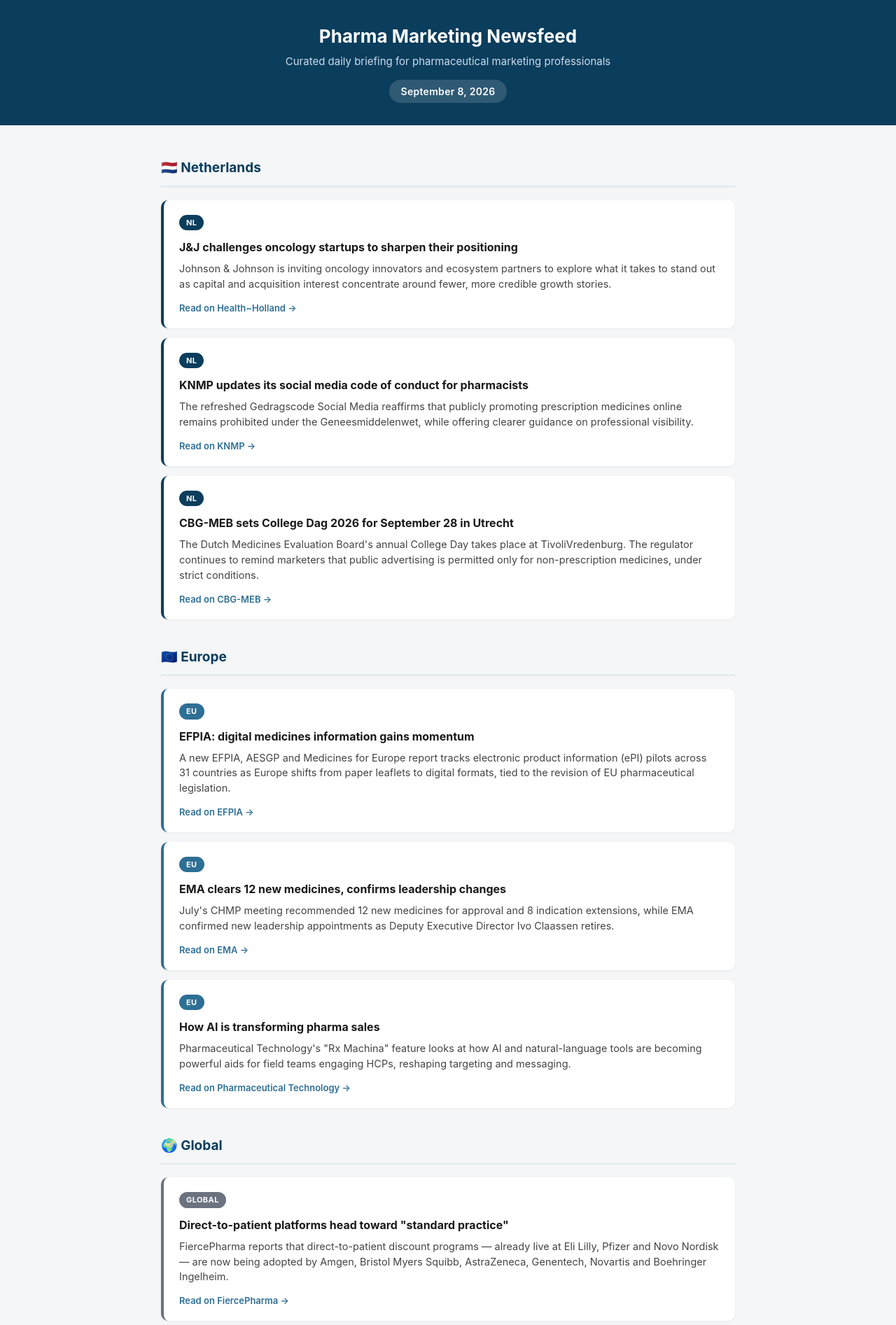
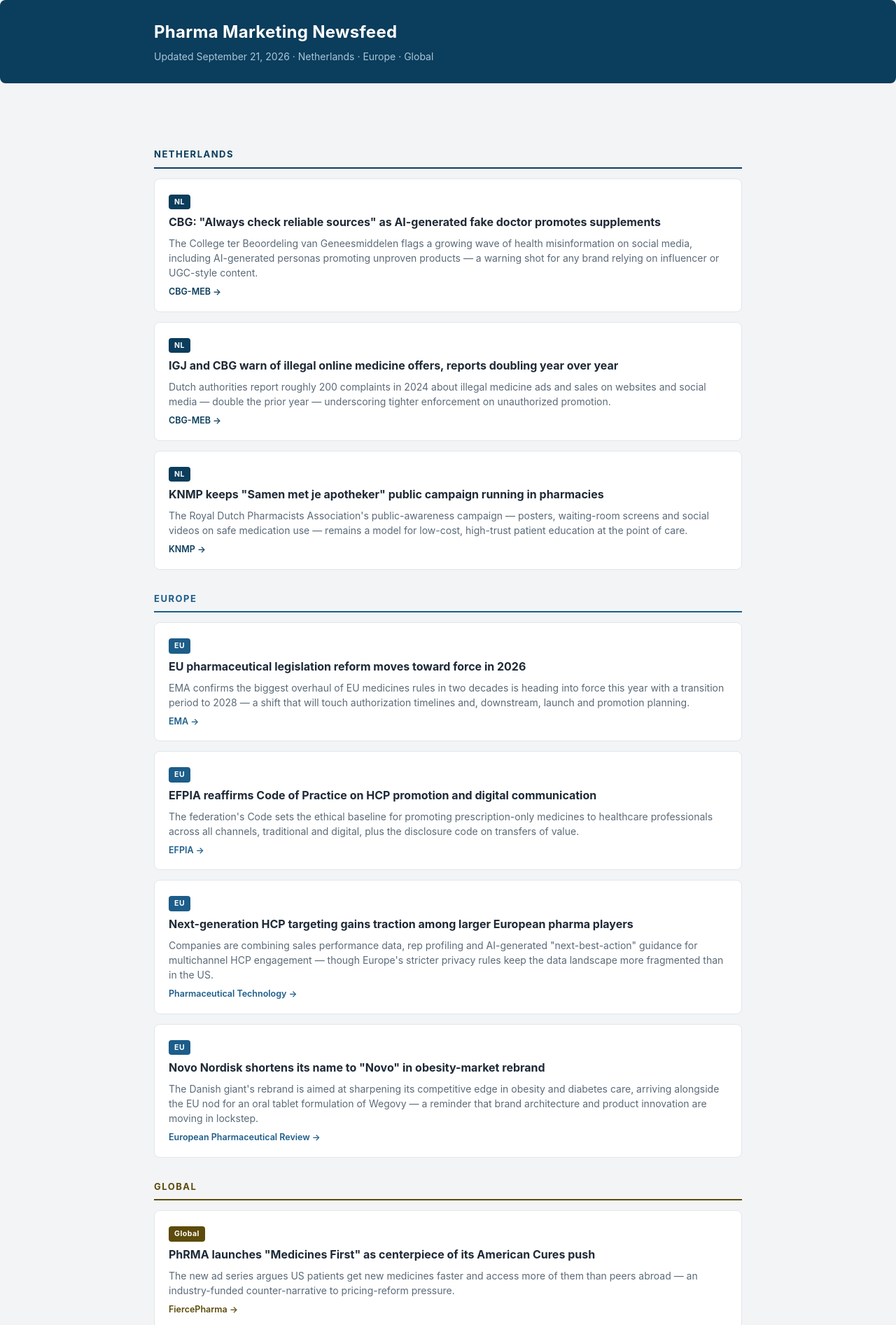
Before and after one commit to njoymarketingonline/pharma-newsfeed, a plain HTML site: page index.html in a window 1280 px wide. Shown: the top 1893 px of the page at 70% size. Drawn offline with Linux system fonts and the light colour scheme.

Commit message:
Update newsfeed 2026-09-23

```diff
--- a/index.html
+++ b/index.html
@@ -3,258 +3,227 @@
 <head>
 <meta charset="UTF-8">
 <meta name="viewport" content="width=device-width, initial-scale=1.0">
-<title>Pharma Marketing Newsfeed — September 8, 2026</title>
+<title>Pharma Marketing Newsfeed — September 21, 2026</title>
 <style>
-  :root {
-    --navy: #0b3d5c;
-    --navy-light: #2e6f95;
-    --grey: #6b7280;
-    --bg: #f4f6f8;
-    --card-bg: #ffffff;
-    --text: #2b2b2b;
-    --muted: #666666;
-    --border: #e3ecf2;
+  :root{
+    --navy:#0b3d5c;
+    --blue:#1c5d8a;
+    --gold:#5c4b0b;
+    --ink:#1f2a37;
+    --muted:#5b6a78;
+    --bg:#f2f4f6;
+    --card:#ffffff;
+    --border:#e2e7eb;
   }
   * { box-sizing: border-box; }
   body {
     margin: 0;
     font-family: -apple-system, BlinkMacSystemFont, "Segoe UI", Arial, Helvetica, sans-serif;
-    background-color: var(--bg);
-    color: var(--text);
+    background: var(--bg);
+    color: var(--ink);
     line-height: 1.5;
   }
-  header {
-    background-color: var(--navy);
-    color: #ffffff;
-    padding: 32px 24px;
-    text-align: center;
+  .wrap { max-width: 880px; margin: 0 auto; padding: 32px 20px 60px; }
+  header.site {
+    background: var(--navy);
+    color: #fff;
+    padding: 28px 20px;
+    border-radius: 8px;
+    margin-bottom: 28px;
   }
-  header h1 {
-    margin: 0 0 6px;
-    font-size: 26px;
-    font-weight: 700;
+  header.site .wrap-inner { max-width: 840px; margin: 0 auto; }
+  header.site h1 { margin: 0 0 6px 0; font-size: 24px; letter-spacing: 0.3px; }
+  header.site .date { color: #a9c6d8; font-size: 14px; }
+  h2.section-title {
+    font-size: 13px;
+    text-transform: uppercase;
+    letter-spacing: 1.5px;
+    margin: 32px 0 14px 0;
+    padding-bottom: 8px;
+    border-bottom: 2px solid var(--section-color, var(--navy));
+    color: var(--section-color, var(--navy));
   }
-  header p {
-    margin: 0;
-    color: #c9dced;
-    font-size: 15px;
+  section.nl { --section-color: var(--navy); }
+  section.eu { --section-color: var(--blue); }
+  section.global { --section-color: var(--gold); }
+  .card {
+    background: var(--card);
+    border: 1px solid var(--border);
+    border-radius: 8px;
+    padding: 18px 20px;
+    margin-bottom: 14px;
   }
-  .date-badge {
-    display: inline-block;
-    margin-top: 14px;
-    background-color: rgba(255,255,255,0.15);
-    padding: 6px 16px;
-    border-radius: 20px;
-    font-size: 14px;
-    font-weight: 600;
-    letter-spacing: 0.3px;
-  }
-  main {
-    max-width: 860px;
-    margin: 0 auto;
-    padding: 32px 20px 60px;
-  }
-  section.geo-section {
-    margin-bottom: 40px;
-  }
-  section.geo-section h2 {
-    font-size: 19px;
-    color: var(--navy);
-    border-bottom: 3px solid var(--border);
-    padding-bottom: 10px;
-    margin-bottom: 18px;
-  }
-  .card {
-    background-color: var(--card-bg);
-    border-radius: 10px;
-    padding: 18px 22px;
-    margin-bottom: 14px;
-    box-shadow: 0 1px 3px rgba(0,0,0,0.06);
-    border-left: 4px solid var(--navy);
-  }
-  .card.eu { border-left-color: var(--navy-light); }
-  .card.global { border-left-color: var(--grey); }
   .tag {
     display: inline-block;
-    font-size: 11px;
+    color: #fff;
+    font-size: 10.5px;
     font-weight: 700;
-    letter-spacing: 0.4px;
-    color: #ffffff;
-    background-color: var(--navy);
-    padding: 3px 10px;
-    border-radius: 12px;
+    letter-spacing: 0.5px;
+    padding: 3px 8px;
+    border-radius: 4px;
+    background: var(--section-color, var(--navy));
     margin-bottom: 8px;
   }
-  .card.eu .tag { background-color: var(--navy-light); }
-  .card.global .tag { background-color: var(--grey); }
-  .card h3 {
-    margin: 4px 0 8px;
-    font-size: 16px;
-    color: #1a1a1a;
-  }
-  .card p {
-    margin: 0 0 10px;
-    font-size: 14.5px;
-    color: #444;
-  }
-  .card a {
-    font-size: 13px;
-    color: var(--navy-light);
-    text-decoration: none;
-    font-weight: 600;
-  }
-  .card a:hover { text-decoration: underline; }
+  .card h3 { margin: 0 0 8px 0; font-size: 16px; line-height: 1.35; }
+  .card h3 a { color: var(--ink); text-decoration: none; }
+  .card h3 a:hover { text-decoration: underline; }
+  .card p { margin: 0 0 8px 0; font-size: 14px; color: var(--muted); }
+  .card .src { font-size: 12.5px; }
+  .card .src a { color: var(--section-color, var(--navy)); text-decoration: none; font-weight: 600; }
+  .card .src a:hover { text-decoration: underline; }
   .trends {
-    background-color: #eef4f8;
-    border-radius: 10px;
-    padding: 24px 26px;
+    background: var(--card);
+    border: 1px solid var(--border);
+    border-radius: 8px;
+    padding: 20px 22px;
+    margin-top: 32px;
   }
   .trends h2 {
-    margin-top: 0;
-    font-size: 19px;
-    color: var(--navy);
+    font-size: 13px;
+    text-transform: uppercase;
+    letter-spacing: 1.5px;
+    margin: 0 0 14px 0;
+    padding-bottom: 8px;
+    border-bottom: 2px solid var(--ink);
+    color: var(--ink);
   }
-  .trends ol {
-    margin: 0;
-    padding-left: 20px;
-  }
-  .trends li {
-    margin-bottom: 12px;
-    font-size: 14.5px;
-    color: var(--text);
-  }
-  footer {
-    background-color: #eef1f3;
-    padding: 24px 20px;
-    text-align: center;
+  .trends ol { margin: 0; padding-left: 20px; }
+  .trends li { font-size: 14.5px; margin-bottom: 10px; color: var(--ink); }
+  footer.site {
+    margin-top: 40px;
+    padding-top: 20px;
     border-top: 1px solid var(--border);
-  }
-  footer p {
-    margin: 4px 0;
-    font-size: 12.5px;
+    font-size: 12px;
     color: var(--muted);
   }
+  footer.site p { margin: 0 0 8px 0; }
   @media (max-width: 600px) {
-    header h1 { font-size: 21px; }
-    main { padding: 24px 14px 40px; }
+    header.site h1 { font-size: 20px; }
+    .wrap { padding: 20px 14px 40px; }
     .card { padding: 14px 16px; }
   }
 </style>
 </head>
 <body>
-
-<header>
-  <h1>Pharma Marketing Newsfeed</h1>
-  <p>Curated daily briefing for pharmaceutical marketing professionals</p>
-  <div class="date-badge">September 8, 2026</div>
+<header class="site">
+  <div class="wrap-inner">
+    <h1>Pharma Marketing Newsfeed</h1>
+    <div class="date">Updated September 21, 2026 · Netherlands · Europe · Global</div>
+  </div>
 </header>
 
-<main>
+<div class="wrap">
 
-  <section class="geo-section">
-    <h2>🇳🇱 Netherlands</h2>
+  <section class="nl">
+    <h2 class="section-title">Netherlands</h2>
 
     <div class="card">
       <span class="tag">NL</span>
-      <h3>J&amp;J challenges oncology startups to sharpen their positioning</h3>
-      <p>Johnson &amp; Johnson is inviting oncology innovators and ecosystem partners to explore what it takes to stand out as capital and acquisition interest concentrate around fewer, more credible growth stories.</p>
-      <a href="https://www.health-holland.com/news/2026/08/jj-built-matter-oncology-startup-strategies-stand-out-crowded-market" target="_blank" rel="noopener">Read on Health~Holland →</a>
+      <h3><a href="https://www.cbg-meb.nl/actueel/nieuws/2026/02/04/column-over-medicijnen-check-altijd-betrouwbare-bronnen" target="_blank" rel="noopener">CBG: "Always check reliable sources" as AI-generated fake doctor promotes supplements</a></h3>
+      <p>The College ter Beoordeling van Geneesmiddelen flags a growing wave of health misinformation on social media, including AI-generated personas promoting unproven products — a warning shot for any brand relying on influencer or UGC-style content.</p>
+      <div class="src"><a href="https://www.cbg-meb.nl/actueel/nieuws/2026/02/04/column-over-medicijnen-check-altijd-betrouwbare-bronnen" target="_blank" rel="noopener">CBG-MEB →</a></div>
     </div>
 
     <div class="card">
       <span class="tag">NL</span>
-      <h3>KNMP updates its social media code of conduct for pharmacists</h3>
-      <p>The refreshed Gedragscode Social Media reaffirms that publicly promoting prescription medicines online remains prohibited under the Geneesmiddelenwet, while offering clearer guidance on professional visibility.</p>
-      <a href="https://www.knmp.nl/actueel/nieuws/social-media-gedragscode-voor-apothekers-voorzien-van-update" target="_blank" rel="noopener">Read on KNMP →</a>
+      <h3><a href="https://www.cbg-meb.nl/actueel/nieuws/2025/09/03/igj-en-cbg-waarschuwen-voor-illegaal-online-aanbod-van-medicijnen" target="_blank" rel="noopener">IGJ and CBG warn of illegal online medicine offers, reports doubling year over year</a></h3>
+      <p>Dutch authorities report roughly 200 complaints in 2024 about illegal medicine ads and sales on websites and social media — double the prior year — underscoring tighter enforcement on unauthorized promotion.</p>
+      <div class="src"><a href="https://www.cbg-meb.nl/actueel/nieuws/2025/09/03/igj-en-cbg-waarschuwen-voor-illegaal-online-aanbod-van-medicijnen" target="_blank" rel="noopener">CBG-MEB →</a></div>
     </div>
 
     <div class="card">
       <span class="tag">NL</span>
-      <h3>CBG-MEB sets College Dag 2026 for September 28 in Utrecht</h3>
-      <p>The Dutch Medicines Evaluation Board's annual College Day takes place at TivoliVredenburg. The regulator continues to remind marketers that public advertising is permitted only for non-prescription medicines, under strict conditions.</p>
-      <a href="https://www.cbg-meb.nl/actueel" target="_blank" rel="noopener">Read on CBG-MEB →</a>
+      <h3><a href="https://www.knmp.nl/actueel/nieuws/nieuwe-publiekscampagne-samen-met-je-apotheker" target="_blank" rel="noopener">KNMP keeps "Samen met je apotheker" public campaign running in pharmacies</a></h3>
+      <p>The Royal Dutch Pharmacists Association's public-awareness campaign — posters, waiting-room screens and social videos on safe medication use — remains a model for low-cost, high-trust patient education at the point of care.</p>
+      <div class="src"><a href="https://www.knmp.nl/actueel/nieuws/nieuwe-publiekscampagne-samen-met-je-apotheker" target="_blank" rel="noopener">KNMP →</a></div>
     </div>
   </section>
 
-  <section class="geo-section">
-    <h2>🇪🇺 Europe</h2>
+  <section class="eu">
+    <h2 class="section-title">Europe</h2>
 
-    <div class="card eu">
+    <div class="card">
       <span class="tag">EU</span>
-      <h3>EFPIA: digital medicines information gains momentum</h3>
-      <p>A new EFPIA, AESGP and Medicines for Europe report tracks electronic product information (ePI) pilots across 31 countries as Europe shifts from paper leaflets to digital formats, tied to the revision of EU pharmaceutical legislation.</p>
-      <a href="https://www.efpia.eu/news-events/the-efpia-view/statements-press-releases/digital-medicines-information-gains-momentum/" target="_blank" rel="noopener">Read on EFPIA →</a>
+      <h3><a href="https://www.ema.europa.eu/en/about-us/what-we-do/reform-eu-pharmaceutical-legislation" target="_blank" rel="noopener">EU pharmaceutical legislation reform moves toward force in 2026</a></h3>
+      <p>EMA confirms the biggest overhaul of EU medicines rules in two decades is heading into force this year with a transition period to 2028 — a shift that will touch authorization timelines and, downstream, launch and promotion planning.</p>
+      <div class="src"><a href="https://www.ema.europa.eu/en/about-us/what-we-do/reform-eu-pharmaceutical-legislation" target="_blank" rel="noopener">EMA →</a></div>
     </div>
 
-    <div class="card eu">
+    <div class="card">
       <span class="tag">EU</span>
-      <h3>EMA clears 12 new medicines, confirms leadership changes</h3>
-      <p>July's CHMP meeting recommended 12 new medicines for approval and 8 indication extensions, while EMA confirmed new leadership appointments as Deputy Executive Director Ivo Claassen retires.</p>
-      <a href="https://www.ema.europa.eu/en/news/meeting-highlights-committee-medicinal-products-human-use-chmp-20-23-july-2026" target="_blank" rel="noopener">Read on EMA →</a>
+      <h3><a href="https://www.efpia.eu/relationships-code/the-efpia-code/" target="_blank" rel="noopener">EFPIA reaffirms Code of Practice on HCP promotion and digital communication</a></h3>
+      <p>The federation's Code sets the ethical baseline for promoting prescription-only medicines to healthcare professionals across all channels, traditional and digital, plus the disclosure code on transfers of value.</p>
+      <div class="src"><a href="https://www.efpia.eu/relationships-code/the-efpia-code/" target="_blank" rel="noopener">EFPIA →</a></div>
     </div>
 
-    <div class="card eu">
+    <div class="card">
       <span class="tag">EU</span>
-      <h3>How AI is transforming pharma sales</h3>
-      <p>Pharmaceutical Technology's "Rx Machina" feature looks at how AI and natural-language tools are becoming powerful aids for field teams engaging HCPs, reshaping targeting and messaging.</p>
-      <a href="https://www.pharmaceutical-technology.com/features/rx-machina-how-ai-is-transforming-pharma-sales/" target="_blank" rel="noopener">Read on Pharmaceutical Technology →</a>
+      <h3><a href="https://www.pharmaceutical-technology.com/sponsored/next-generation-targeting-for-evolving-hcp-engagement/" target="_blank" rel="noopener">Next-generation HCP targeting gains traction among larger European pharma players</a></h3>
+      <p>Companies are combining sales performance data, rep profiling and AI-generated "next-best-action" guidance for multichannel HCP engagement — though Europe's stricter privacy rules keep the data landscape more fragmented than in the US.</p>
+      <div class="src"><a href="https://www.pharmaceutical-technology.com/sponsored/next-generation-targeting-for-evolving-hcp-engagement/" target="_blank" rel="noopener">Pharmaceutical Technology →</a></div>
+    </div>
+
+    <div class="card">
+      <span class="tag">EU</span>
+      <h3><a href="https://www.europeanpharmaceuticalreview.com/novo-nordisk-tightens-obesity-market-focus-with-novo-name-change/2136474.article" target="_blank" rel="noopener">Novo Nordisk shortens its name to "Novo" in obesity-market rebrand</a></h3>
+      <p>The Danish giant's rebrand is aimed at sharpening its competitive edge in obesity and diabetes care, arriving alongside the EU nod for an oral tablet formulation of Wegovy — a reminder that brand architecture and product innovation are moving in lockstep.</p>
+      <div class="src"><a href="https://www.europeanpharmaceuticalreview.com/novo-nordisk-tightens-obesity-market-focus-with-novo-name-change/2136474.article" target="_blank" rel="noopener">European Pharmaceutical Review →</a></div>
     </div>
   </section>
 
-  <section class="geo-section">
-    <h2>🌍 Global</h2>
+  <section class="global">
+    <h2 class="section-title">Global</h2>
 
-    <div class="card global">
-      <span class="tag">GLOBAL</span>
-      <h3>Direct-to-patient platforms head toward "standard practice"</h3>
-      <p>FiercePharma reports that direct-to-patient discount programs — already live at Eli Lilly, Pfizer and Novo Nordisk — are now being adopted by Amgen, Bristol Myers Squibb, AstraZeneca, Genentech, Novartis and Boehringer Ingelheim.</p>
-      <a href="https://www.fiercepharma.com/marketing/pharma-clicks-patients-direct-sales-model-shifts-marketing-strategies" target="_blank" rel="noopener">Read on FiercePharma →</a>
+    <div class="card">
+      <span class="tag">Global</span>
+      <h3><a href="https://www.fiercepharma.com/marketing/phrma-talks-power-medicines-first-new-campaign" target="_blank" rel="noopener">PhRMA launches "Medicines First" as centerpiece of its American Cures push</a></h3>
+      <p>The new ad series argues US patients get new medicines faster and access more of them than peers abroad — an industry-funded counter-narrative to pricing-reform pressure.</p>
+      <div class="src"><a href="https://www.fiercepharma.com/marketing/phrma-talks-power-medicines-first-new-campaign" target="_blank" rel="noopener">FiercePharma →</a></div>
     </div>
 
-    <div class="card global">
-      <span class="tag">GLOBAL</span>
-      <h3>AstraZeneca joins the DTC platform pack</h3>
-      <p>AstraZeneca is offering up to 70% discounts on Farxiga and Airsupra for cash-pay patients through its own direct-to-consumer platform, following a wave of similar launches across the industry.</p>
-      <a href="https://www.fiercepharma.com/marketing/astrazeneca-joins-dtc-platform-pack-offering-70-discounts-farxiga-airsupra" target="_blank" rel="noopener">Read on FiercePharma →</a>
+    <div class="card">
+      <span class="tag">Global</span>
+      <h3><a href="https://www.fiercepharma.com/marketing/gsk-novartis-ucb-and-more-snag-wins-2026-fierce-pharma-marketing-awards" target="_blank" rel="noopener">GSK, Novartis, UCB headline the 2026 Fierce Pharma Marketing Awards</a></h3>
+      <p>This year's winning work spans disease-awareness film, social-first consumer campaigns and patient-support storytelling — a useful benchmark set for smaller teams scoping their own creative bar.</p>
+      <div class="src"><a href="https://www.fiercepharma.com/marketing/gsk-novartis-ucb-and-more-snag-wins-2026-fierce-pharma-marketing-awards" target="_blank" rel="noopener">FiercePharma →</a></div>
     </div>
 
-    <div class="card global">
-      <span class="tag">GLOBAL</span>
-      <h3>FDA advertising enforcement keeps accelerating</h3>
-      <p>FDA's Office of Prescription Drug Promotion issued an untitled letter to Novo Nordisk over an Ozempic DTC video's efficacy claims — one entry in a sharply higher rate of OPDP letters in 2026.</p>
-      <a href="https://www.fda.gov/drugs/warning-letters-and-notice-violation-letters-pharmaceutical-companies/untitled-letters" target="_blank" rel="noopener">Read on FDA.gov →</a>
+    <div class="card">
+      <span class="tag">Global</span>
+      <h3><a href="https://pm360online.com/state-of-pharmaceutical-marketing-in-2026/" target="_blank" rel="noopener">PM360: "State of Pharmaceutical Marketing in 2026" names AI and access as the year's defining forces</a></h3>
+      <p>Applied AI, direct-to-patient models and health equity top the list of trends reshaping budgets and org charts this year, per PM360's annual outlook.</p>
+      <div class="src"><a href="https://pm360online.com/state-of-pharmaceutical-marketing-in-2026/" target="_blank" rel="noopener">PM360 →</a></div>
     </div>
 
-    <div class="card global">
-      <span class="tag">GLOBAL</span>
-      <h3>Is that pharma influencer human or AI?</h3>
-      <p>PharmaVoice examines the rise of AI-generated personas in pharma social content, and the disclosure and trust questions that come with them as brands experiment with synthetic spokespeople.</p>
-      <a href="https://www.pharmavoice.com/news/ai-pharma-social-media-influencer-drug-eversana/805499/" target="_blank" rel="noopener">Read on PharmaVoice →</a>
+    <div class="card">
+      <span class="tag">Global</span>
+      <h3><a href="https://www.pharmavoice.com/news/pharma-social-media-marketing-tv-ads-rfk-jr/747332/" target="_blank" rel="noopener">With US TV ad rules under threat, pharma leans harder into social media</a></h3>
+      <p>Facing a proposed TV advertising ban floated by HHS leadership, brands like AbbVie, Eli Lilly and Novartis are shifting budget and creative energy toward disease-awareness content on social platforms.</p>
+      <div class="src"><a href="https://www.pharmavoice.com/news/pharma-social-media-marketing-tv-ads-rfk-jr/747332/" target="_blank" rel="noopener">PharmaVoice →</a></div>
     </div>
 
-    <div class="card global">
-      <span class="tag">GLOBAL</span>
-      <h3>State of Pharmaceutical Marketing in 2026</h3>
-      <p>PM360's latest survey finds most marketers holding budgets steady while prioritizing AI tooling, specialized patient communities and rigorously medically-reviewed content over broad-reach campaigns.</p>
-      <a href="https://pm360online.com/state-of-pharmaceutical-marketing-in-2026/" target="_blank" rel="noopener">Read on PM360 →</a>
+    <div class="card">
+      <span class="tag">Global</span>
+      <h3><a href="https://www.fda.gov/drugs/drug-marketing-advertising-and-communications/laws-regulations-guidances-and-enforcement-actions" target="_blank" rel="noopener">FDA signals broader scrutiny of DTC and social media drug promotion</a></h3>
+      <p>The agency's Office of Prescription Drug Promotion continues to update its enforcement guidance, with reporting pointing to plans for stepped-up review of consumer-facing digital and social ads.</p>
+      <div class="src"><a href="https://www.fda.gov/drugs/drug-marketing-advertising-and-communications/laws-regulations-guidances-and-enforcement-actions" target="_blank" rel="noopener">FDA →</a></div>
     </div>
   </section>
 
-  <section class="trends">
+  <div class="trends">
     <h2>Trends to Watch</h2>
     <ol>
-      <li><strong>Direct-to-patient goes mainstream.</strong> DTC/DTP discount platforms are shifting from experiment to expected infrastructure at nearly every major pharma company.</li>
-      <li><strong>Compliance is moving faster than campaigns.</strong> Accelerated FDA enforcement, the EU's digital-labeling shift, and KNMP's refreshed social media code all point the same direction: review cycles need to tighten.</li>
-      <li><strong>AI cuts both ways.</strong> The same AI reshaping HCP engagement and field sales is now generating consumer-facing "influencers" — expanding reach while raising new authenticity questions.</li>
+      <li><strong>Access becomes a marketing discipline.</strong> Pricing, transparency and direct-to-patient fulfillment are moving from operational afterthought to core brand strategy — the line between "commercial" and "marketing" is blurring.</li>
+      <li><strong>AI-driven, multichannel HCP engagement is going mainstream.</strong> Next-best-action models fed by sales and rep data are replacing static territory plans, though EU privacy rules keep adoption slower than in the US.</li>
+      <li><strong>Regulators on both sides of the Atlantic are tightening digital oversight.</strong> Dutch and EU authorities are cracking down on illegal online drug marketing and AI-generated health misinformation, while the FDA signals more scrutiny of DTC and social ads.</li>
     </ol>
-  </section>
+  </div>
 
-</main>
+  <footer class="site">
+    <p><strong>Sources (whitelisted only):</strong> Pharma.nl · CBG-MEB (cbg-meb.nl) · KNMP (knmp.nl) · Health~Holland (health-holland.com) · EMA (ema.europa.eu) · EFPIA (efpia.eu) · Pharmaceutical Technology (pharmaceutical-technology.com) · European Pharmaceutical Review (europeanpharmaceuticalreview.com) · FiercePharma (fiercepharma.com) · PM360 (pm360online.com) · PharmaVoice (pharmavoice.com) · FDA (fda.gov) · Reuters Health (reuters.com)</p>
+    <p>Automatically compiled daily. Reuters and Pharma.nl returned no new indexable items in today's search pass; coverage resumes automatically once new items appear.</p>
+  </footer>
 
-<footer>
-  <p>Sources: Pharma.nl · CBG-MEB · KNMP · Health~Holland · EMA · EFPIA · Pharmaceutical Technology Europe · European Pharmaceutical Review · FiercePharma · PM360 · PharmaVoice · FDA.gov · Reuters Health</p>
-  <p>Automatically generated daily at 9:00 AM — Pharma Marketing Newsfeed</p>
-</footer>
-
+</div>
 </body>
 </html>
```
